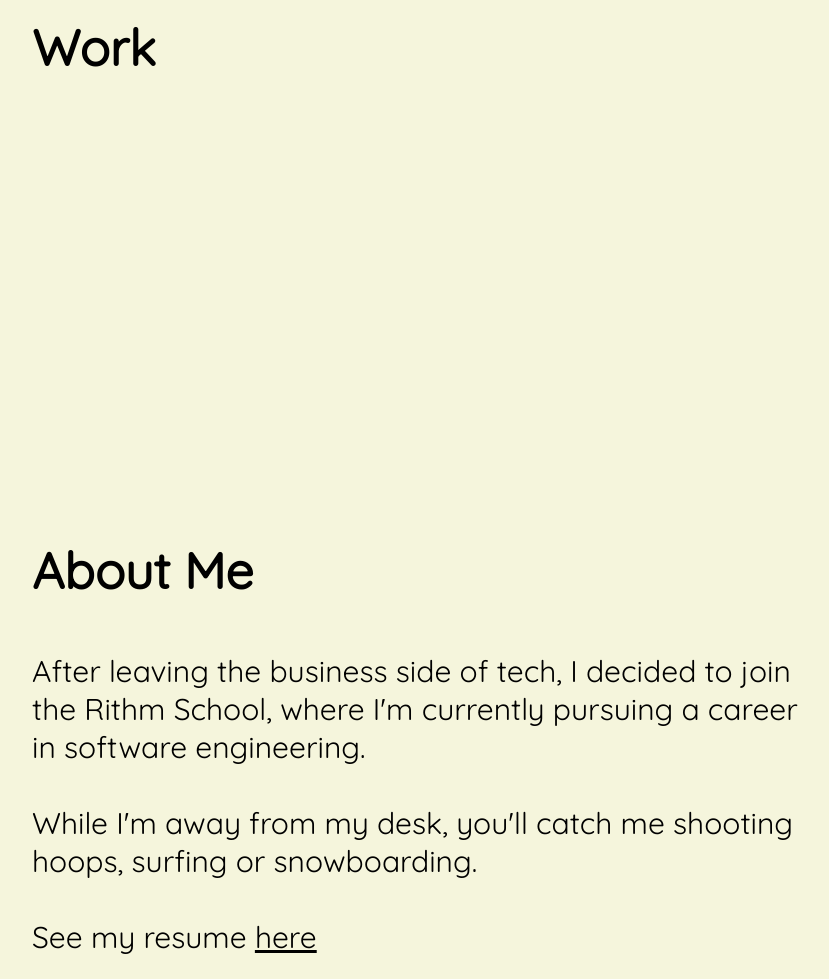
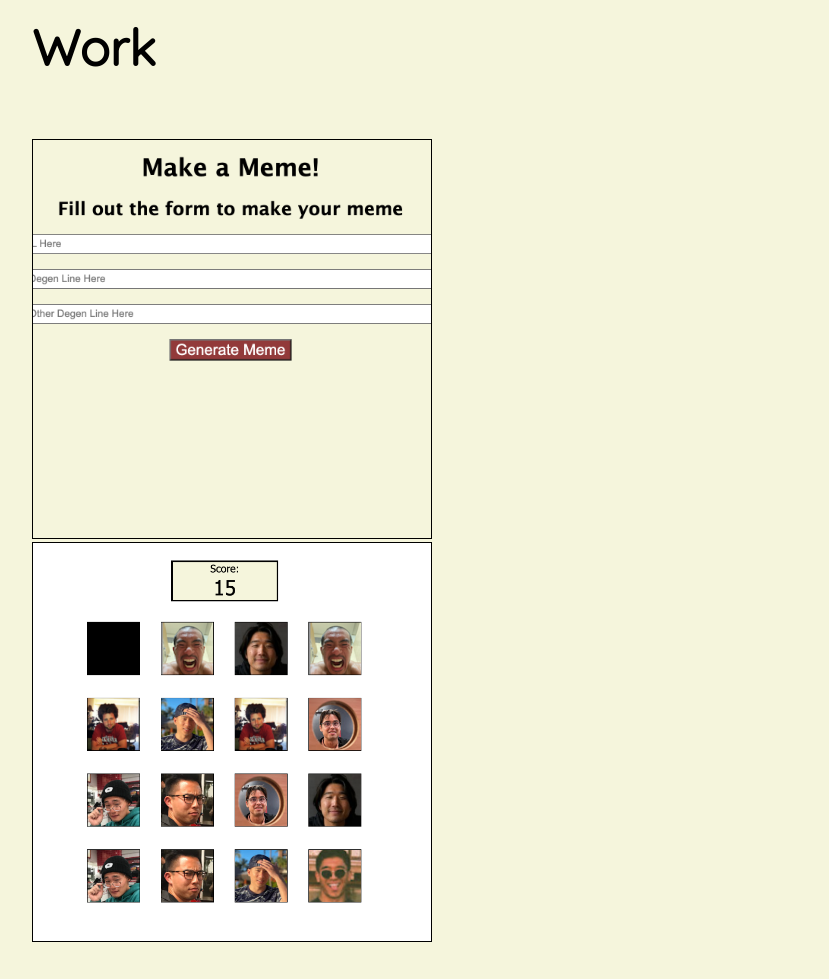
Before and after one commit to evan-ishibashi/personalsite, a plain HTML site: page index.html in a window 1280 px wide. Shown: the part 1000-1979 px from the top of the page, without its empty margins (224-1053 px from the left). Drawn offline with Linux system fonts and the light colour scheme.

Commit message:
add work

```diff
--- a/evansite.css
+++ b/evansite.css
@@ -65,6 +65,50 @@ h2 {
   padding: 30px 20%;
 }
 
+#work-section {
+  padding: 30px 20%;
+}
+
+.mywork {
+  transition: 1s;
+}
+
+#work-section div {
+  border: 1px solid black;
+  width: 400px;
+  height: 400px;
+  margin-right: 50px;
+  display: inline-block;
+
+}
+
+#work-section div img {
+  width: 100%;
+  height: 100%;
+}
+
+#work-section div img:hover {
+  opacity: 80%;
+}
+
+/* #memoryhome {
+  width: 100%;
+  height: 100%;
+} */
+
+/* #memoryhome:hover {
+  opacity: 80%;
+
+} */
+
+/* #memehome {
+  width: 100%;
+  height: 100%;
+}
+
+#memehome:hover {
+} */
+
 .about p {
   font-size: 30px;
   margin-bottom: 20px;
@@ -119,3 +163,9 @@ footer {
 .fa:hover {
   opacity: 0.7;
 }
+
+@media (max-size: 500px) {
+  h1 {
+
+  }
+}
--- /dev/null
+++ b/evansite.js
@@ -0,0 +1,8 @@
+const work = document.getElementById('work-section');
+
+work.addEventListener('click', function (e){
+  console.log(e);
+  window.open(e.target.dataset.url);
+
+
+})
--- a/index.html
+++ b/index.html
@@ -23,6 +23,14 @@
   <h1><i>Evan</i> is a software engineer, currently learning at the Rithm School.</h1>
 <div class="work">
   <a id="workheader"></a><h2><b>Work</b></h2>
+  <div id="work-section" class="mywork">
+    <div id="meme-maker">
+      <img src="images/meme_home.png" alt="memehome" id="memehome" data-url="https://evan-ishibashi.github.io/meme-maker/">
+    </div>
+    <div id="memory-game">
+      <img src="images/memory_home.png" alt="memgame" id="memoryhome" data-url="https://evan-ishibashi.github.io/memory-game/">
+    </div>
+  </div>
 </div>
 <div class="about">
   <a id="aboutheader"><h2><b>About Me</b></h2></a>
@@ -40,9 +48,10 @@
   <div class="contact">
     <a id="contactme"><h3>Connect with me:</h3></a>
     <div>
-      <a href="https://github.com/" class="fa fa-github" target="_blank" rel="noopener noreferrer"></a>
+      <a href="https://github.com/evan-ishibashi" class="fa fa-github" target="_blank" rel="noopener noreferrer"></a>
       <a href="https://www.linkedin.com/in/evanishibashi/" class="fa fa-linkedin" target="_blank" rel="noopener noreferrer"></a>
     </div>
   </div>
 </footer>
+<script src="evansite.js"></script>
 </html>
```
Also changed, not shown: images/meme_home.png (added), images/memory_home.png (added), 1 other file.
